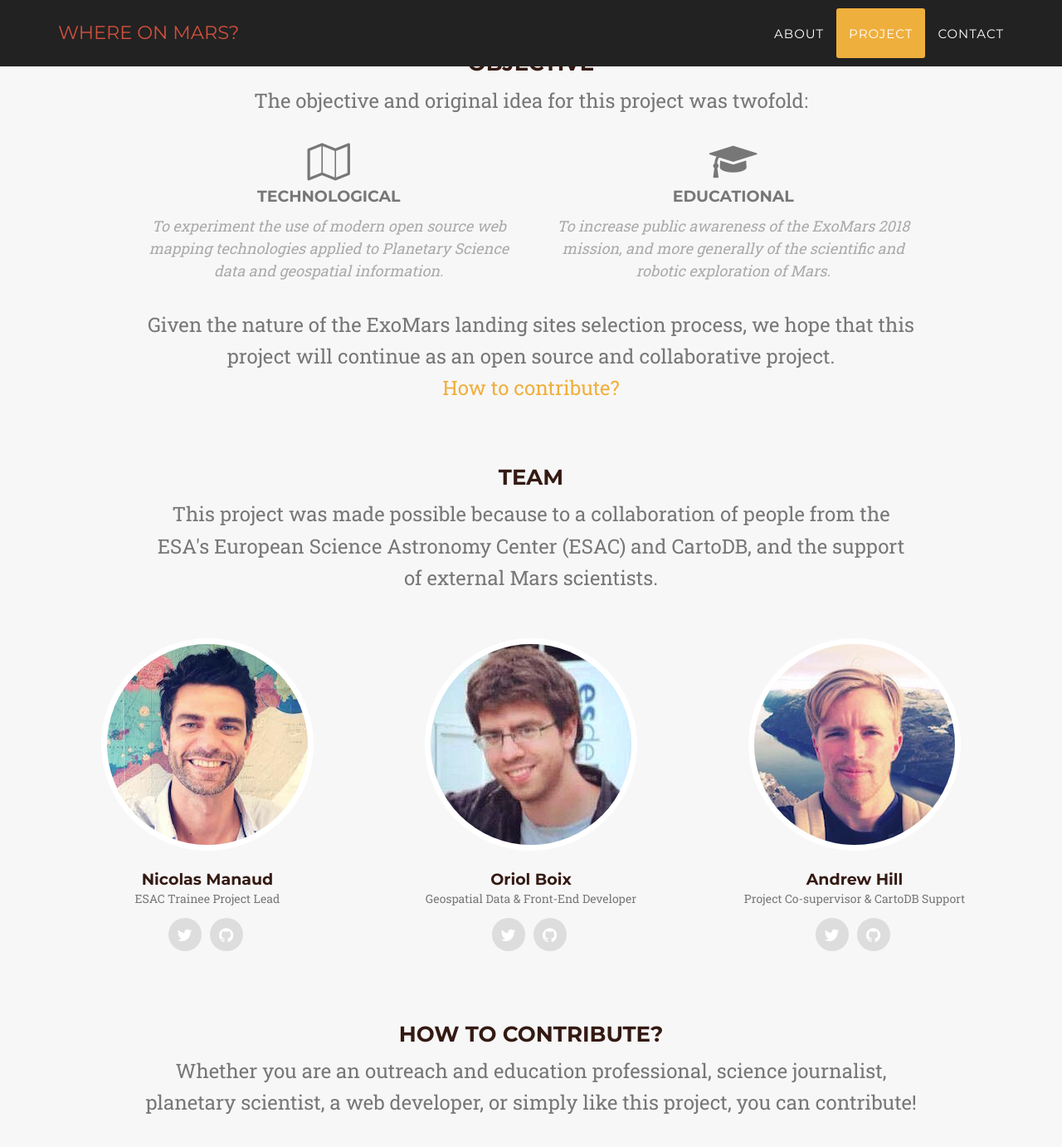
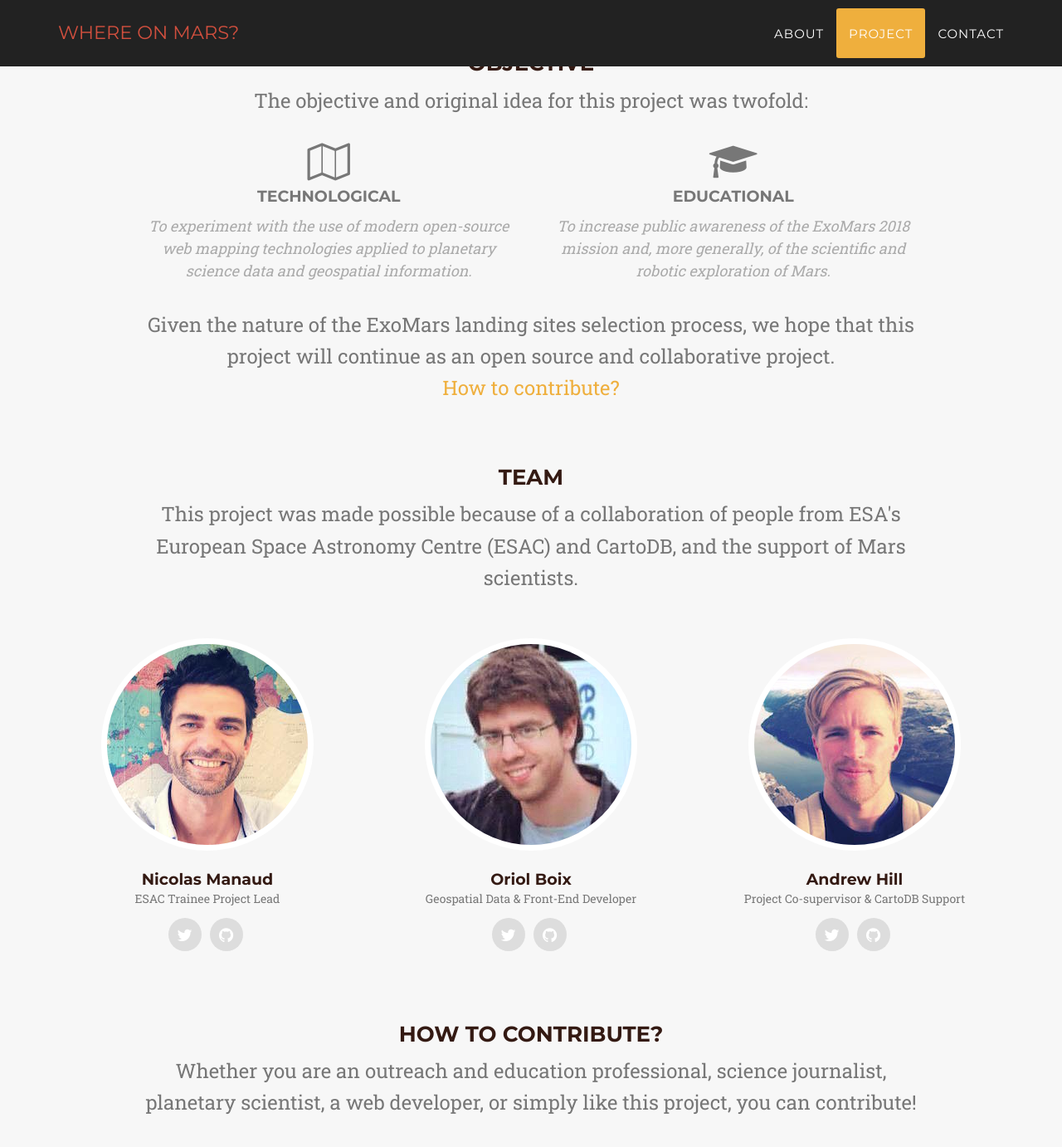
Before and after one commit to matallo/whereonmars, a Jekyll site: the page built from index.html, in a window 1280 px wide and 1400 px high, scrolled down 3214 px. Shown: the top 1382 px of the window at 83% size. Built offline with Jekyll 4.4.1, drawn with Linux system fonts in a browser that asks for light colours; nearby versions of some CDN libraries; some web fonts are replaced; comment, search, counter and statistics services are not loaded; some of the changed text lies outside the part shown.

Commit message:
Update project.html

```diff
--- a/_includes/project.html
+++ b/_includes/project.html
@@ -23,16 +23,16 @@
                  <i class="fa fa-map-o fa-3x text-muted"></i>
                  <h4 class="text-muted">Technological</h4>
                  <p class="medium text-light">
-                  To experiment the use of modern open source web mapping technologies applied to
-                  Planetary Science data and geospatial information.
+                  To experiment with the use of modern open-source web mapping technologies applied to
+                  planetary science data and geospatial information.
                  </p>
                 </div>
                 <div class="col-lg-5 text-center">
                  <i class="fa fa-graduation-cap fa-3x text-muted"></i>
                   <h4 class="text-muted">Educational</h4>
                  <p class="medium text-light">
-                 To increase public awareness of the ExoMars 2018 mission,
-                 and more generally of the scientific and robotic exploration of Mars.
+                 To increase public awareness of the ExoMars 2018 mission
+                 and, more generally, of the scientific and robotic exploration of Mars.
                  </p>
                 </div>
                 <div class="col-lg-10 col-lg-offset-1 text-center">
@@ -52,9 +52,9 @@
                     <h3 class="section-heading">Team</h3>
                     <div class="col-lg-10 col-lg-offset-1 text-center">
                         <p class="large text-muted">
-                        This project was made possible because to a collaboration
-                        of people from the ESA's European Science Astronomy Center (ESAC) and CartoDB,
-                        and the support of external Mars scientists.
+                        This project was made possible because of a collaboration
+                        of people from ESA's European Space Astronomy Centre (ESAC) and CartoDB,
+                        and the support of Mars scientists.
                         </p>
                       </br></br>
                     </div>
@@ -161,18 +161,18 @@
                    <a href="https://cartodb.com/team" target="_blank">CartoDB</a> team in Madrid for collaborating on this project.
                   Thank you
                  <b>Carla Iriberri</b>, <b>Dani Carrión</b>, <b>Javi Santana</b>, <b>Alejandro Martínez</b>, and <b>Carlos Matallín</b>
-                 for your enthousiasm, hospitality, and amazing support!
+                 for your enthusiasm, hospitality, and amazing support!
                </p>
                </div>
                 <!-- <b>Sergio Álvarez Leiva</b> -->
                <div class="col-md-3">
                  <p class="text-muted">We acknowledge advice and data provided by the
-                 <a href="https://www.ucl.ac.uk/earth-sciences/research/rpif" target="_blank">UK NASA RPIF</a> at UCL:
+                 <a href="https://www.ucl.ac.uk/earth-sciences/research/rpif" target="_blank">UK NASA RPIF</a> at UCL: especially
                  <b>Peter Grindrod</b> (<a href="http://www.petergrindrod.net/stuff/blog" target="_blank">blog</a>) and
                  <b>Elliot Sefton-Nash</b>.</p>
                </div>
                <div class="col-md-3">
-                 <p class="text-muted">We also would thank you the
+                 <p class="text-muted">We also thank the
                  <a href="http://exploration.esa.int/mars/53454-exomars-2018-landing-site-selection-working-group/" target="_blank">
                  Landing Site Selection Working Group (LSSWG)</a>
                  for supporting this project, in particular:
```
Also changed, not shown: other parts of _includes/project.html (+2 -2 lines).
